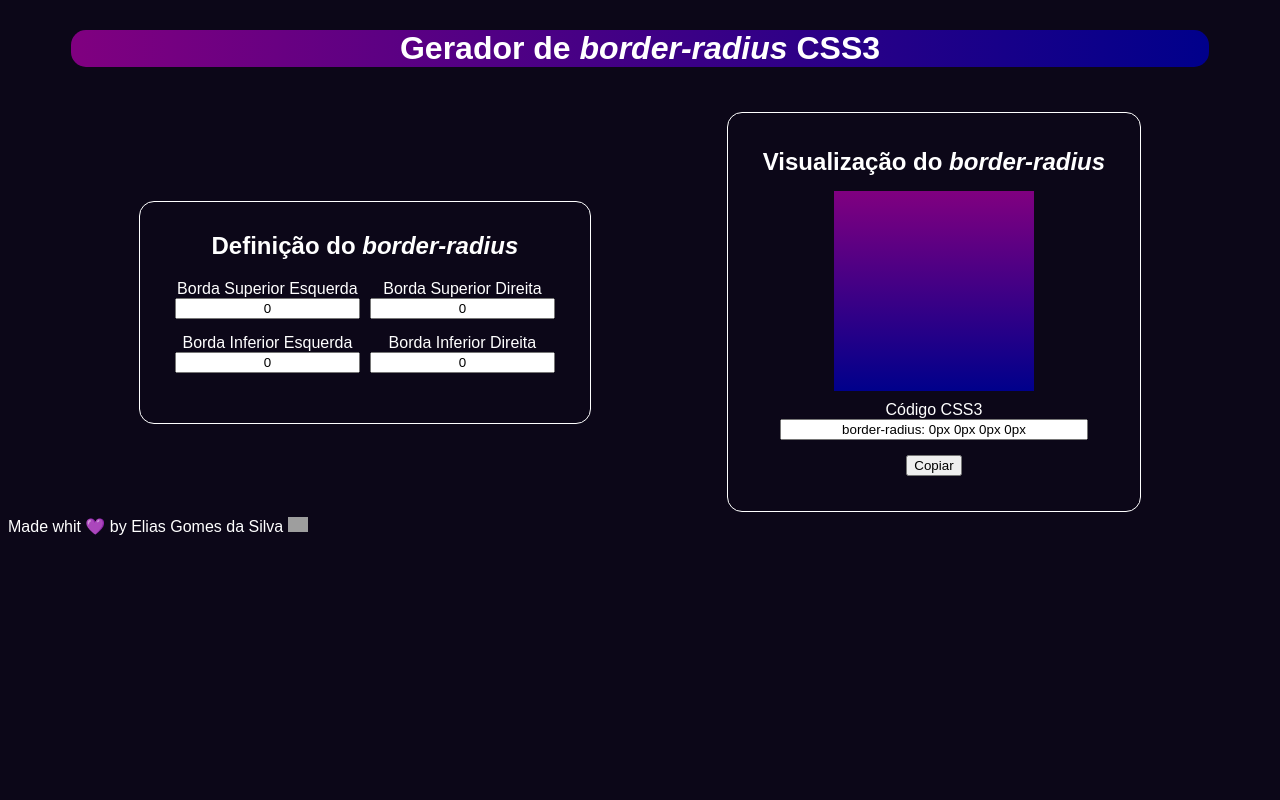
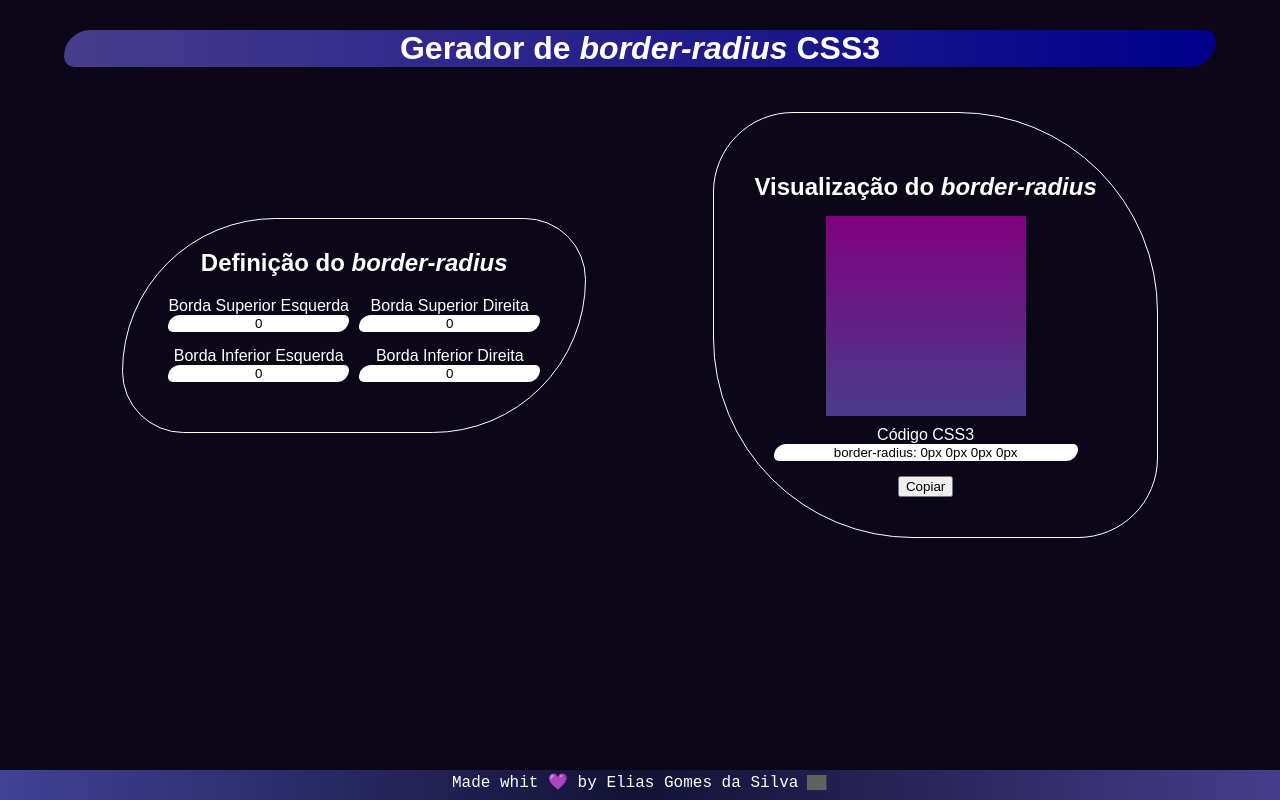
Before and after one commit to EliasGdS/Border-Radius-Previewer, a plain HTML site: page index.html in a window 1280 px wide. Drawn offline with Linux system fonts and the light colour scheme; grey boxes are pictures that could not be loaded.

Commit message:
Update styles.css

```diff
--- a/styles.css
+++ b/styles.css
@@ -1,3 +1,8 @@
+html, body {
+    padding: 0;
+    margin: 0;
+}
+
 html{
     background-color: rgb(12, 7, 24);
     color: white;
@@ -6,14 +11,12 @@ html{
 
 #inputs{
     border: 1px solid white;
-    border-radius: 15px;
-    padding: 30px;
+    border-radius: 200px 80px 200px 80px;
+    padding: 30px 40px 30px 40px;
     margin: 5px;
-
 }
 
 #app{
-    /* border: 1px solid black; */
     display: flex;
     flex-wrap: wrap;
     justify-content: space-evenly;
@@ -28,12 +31,14 @@ html{
     flex-direction: row;
     justify-content: space-evenly;
     align-items: center;
-    /* border: 1px solid black; */
 }
 
 input{
     display: block;
     text-align: center;
+    border-radius: 200px 80px 200px 80px;
+    outline: none;
+    border: none;
 }
 
 #leftBox, #rigthBox{
@@ -42,13 +47,13 @@ input{
 
 #outputs{
     border: 1px solid white;
-    border-radius: 15px;
+    border-radius: 80px 200px 80px 200px;
     display: flex;
     flex-direction: column;
     flex-wrap: wrap;
     align-items: center;
     justify-content: space-evenly;
-    padding: 35px;
+    padding: 60px 60px 40px 40px;
     margin: 5px;
 }
 
@@ -56,15 +61,15 @@ input{
     width: 200px;
     height: 200px;
     position: relative;
-    background-image: linear-gradient(to bottom, purple, darkblue);
+    background-image: linear-gradient(to bottom, purple, darkslateblue);
     margin-bottom: 10px;
 }
 
 h1{
     text-align: center;
     margin: 30px auto 40px auto;
-    background-image: linear-gradient(to right, purple, darkblue);
-    border-radius: 15px;
+    background-image: linear-gradient(to right, darkslateblue, darkblue);
+    border-radius: 200px 80px 200px 80px;
     width: 90%;
 }
 
@@ -120,3 +125,26 @@ p{
     visibility: visible;
     opacity: 1;
 }
+
+footer {
+    display: block;
+    position: fixed;
+    width: 100%;
+    height: 30px;
+    background-image: linear-gradient(to right, rgb(65, 65, 150), rgb(18, 18, 53), darkslateblue);
+    bottom: 0%;
+    text-align: center;
+    padding: 0%;
+    margin: 0%;
+}
+
+footer p {
+    transform: translate(0%, 10%);
+    font-family: monospace;
+    font-size: 12pt;
+}
+
+footer p a img {
+    transform: translate(-7%, 20%);
+    filter: invert(100%);
+}
```
